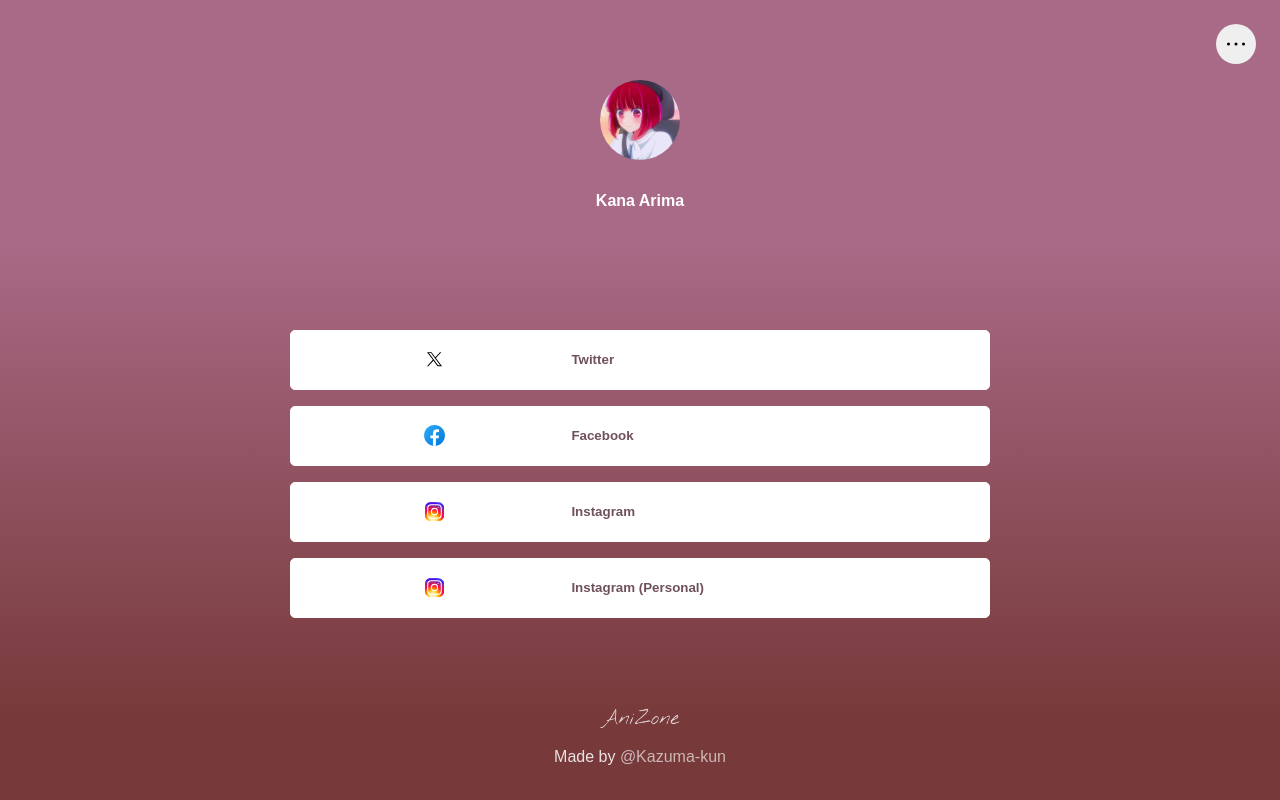
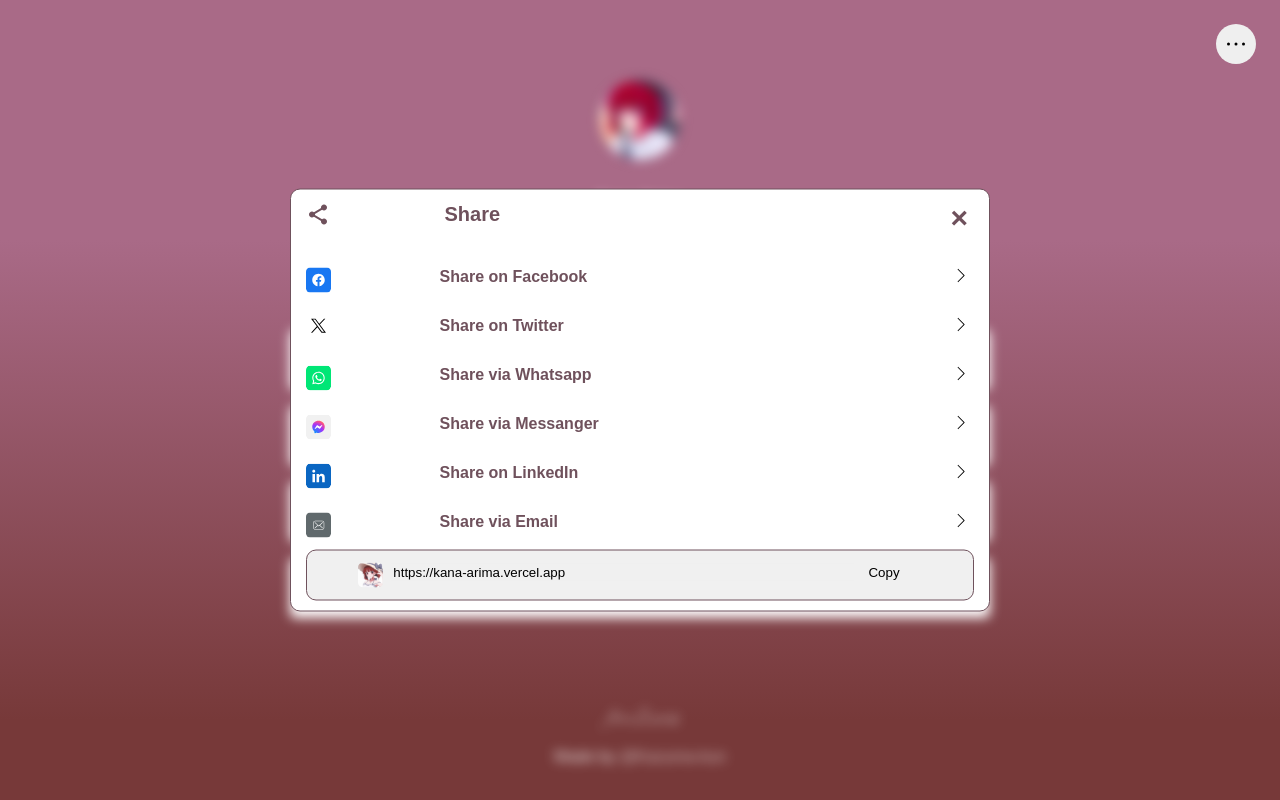
Before and after one commit to kazuma-aniflex/links, a website: page public/index.html in a window 1280 px wide. Both pictures are taken after a click on the button 1236 px from the left and 44 px from the top of the page. Drawn offline with Linux system fonts and the light colour scheme; a web font is replaced by a local one.

Commit message:
Update index.html

```diff
--- a/public/index.html
+++ b/public/index.html
@@ -736,7 +736,7 @@ style="fill:#000000;">
                   closeModal(modal)
                 })
             } else {
-                const modal = document.querySelector(button.dataset.modalTarget)
+                const modal = document.querySelector(closeBtn.dataset.modalTarget)
                 openModal(modal)
             }
         })
```
